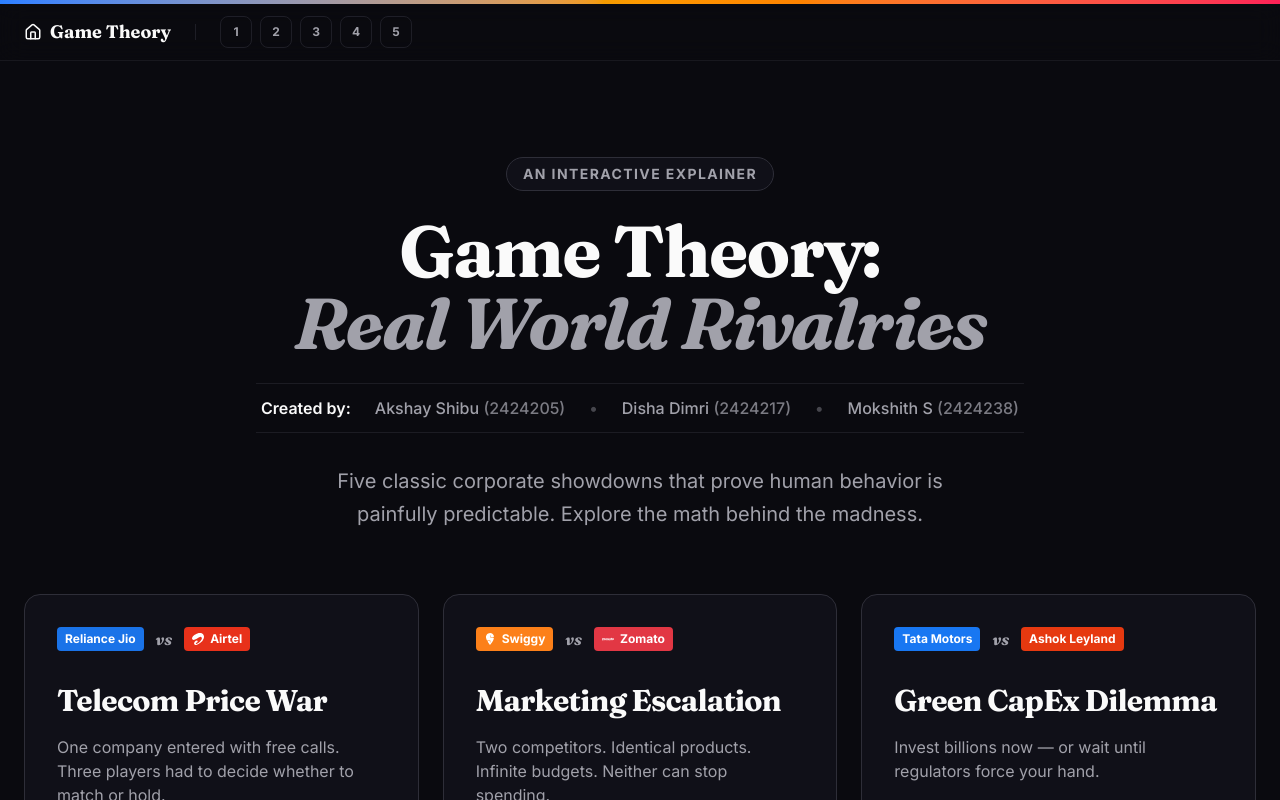
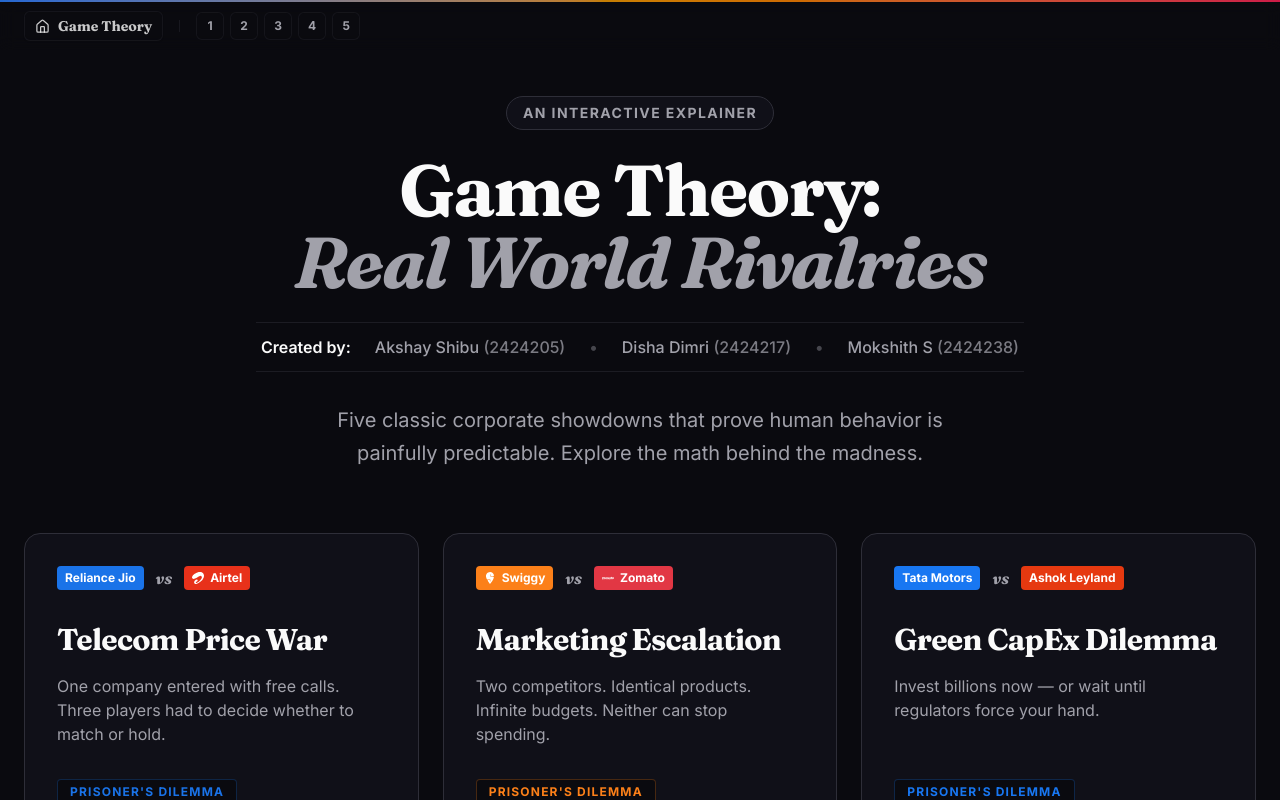
Before and after one commit to mokshinfection/Game_theory_website, a React (Vite) app in the folder game-theory-website/artifacts/game-theory/: page / in a window 1280 px wide. Shown: the top 800 px of the page. Built offline with nearby package versions, Linux system fonts and the light colour scheme.

Commit message:
Refactor Navbar component for improved styling

```diff
--- a/game-theory-website/artifacts/game-theory/src/components/Navbar.tsx
+++ b/game-theory-website/artifacts/game-theory/src/components/Navbar.tsx
@@ -7,25 +7,25 @@
   const [location] = useLocation();
 
   return (
-    <header className="sticky top-0 z-50 w-full border-b border-border/40 bg-background/80 backdrop-blur-md supports-[backdrop-filter]:bg-background/60">
-      {/* Top Gradient Border Line */}
-      <div className="h-1 w-full bg-gradient-to-r from-blue-500 via-amber-500 to-rose-500" />
+    <header className="fixed top-0 left-0 z-50 w-full bg-transparent backdrop-blur-sm transition-all pointer-events-none">
+      {/* Top Thin Gradient Border Line */}
+      <div className="h-0.5 w-full bg-gradient-to-r from-blue-500 via-amber-500 to-rose-500 opacity-80" />
 
-      <div className="max-w-7xl mx-auto px-6 h-14 flex items-center justify-start gap-6">
+      <div className="max-w-7xl mx-auto px-6 h-12 flex items-center justify-start gap-4 pointer-events-auto">
         {/* Home Link */}
         <Link
           href="/"
-          className="flex items-center gap-2 font-serif font-bold text-lg hover:text-primary transition-colors shrink-0"
+          className="flex items-center gap-2 font-serif font-bold text-sm text-foreground/80 hover:text-primary transition-colors shrink-0 bg-background/40 px-2.5 py-1 rounded-md border border-border/30 shadow-xs"
         >
-          <Home size={18} />
+          <Home size={15} />
           <span className="hidden sm:inline">Game Theory</span>
         </Link>
 
         {/* Separator Line */}
-        <div className="h-4 w-[1px] bg-border/60 shrink-0" />
+        <div className="h-3 w-[1px] bg-border/40 shrink-0" />
 
         {/* Left-Aligned Numbered Navigation (1, 2, 3, 4, 5) */}
-        <nav className="flex items-center gap-2 overflow-x-auto py-1 scrollbar-none">
+        <nav className="flex items-center gap-1.5 overflow-x-auto py-1 scrollbar-none">
           {SCENARIOS.map((scenario, index) => {
             const isActive = location === `/scenario/${scenario.id}`;
             const scenarioNumber = index + 1;
@@ -35,10 +35,10 @@
                 key={scenario.id}
                 href={`/scenario/${scenario.id}`}
                 title={scenario.name} // Shows scenario title on hover
-                className={`w-8 h-8 rounded-lg text-xs font-bold transition-all flex items-center justify-center shrink-0 border ${
+                className={`w-7 h-7 rounded-md text-xs font-bold transition-all flex items-center justify-center shrink-0 border ${
                   isActive
-                    ? 'bg-primary text-primary-foreground border-primary shadow-sm scale-105'
-                    : 'text-muted-foreground border-border/60 hover:text-foreground hover:bg-muted/50'
+                    ? 'bg-primary text-primary-foreground border-primary shadow-xs scale-105'
+                    : 'bg-background/40 text-muted-foreground border-border/30 hover:text-foreground hover:bg-background/80'
                 }`}
               >
                 {scenarioNumber}
```
